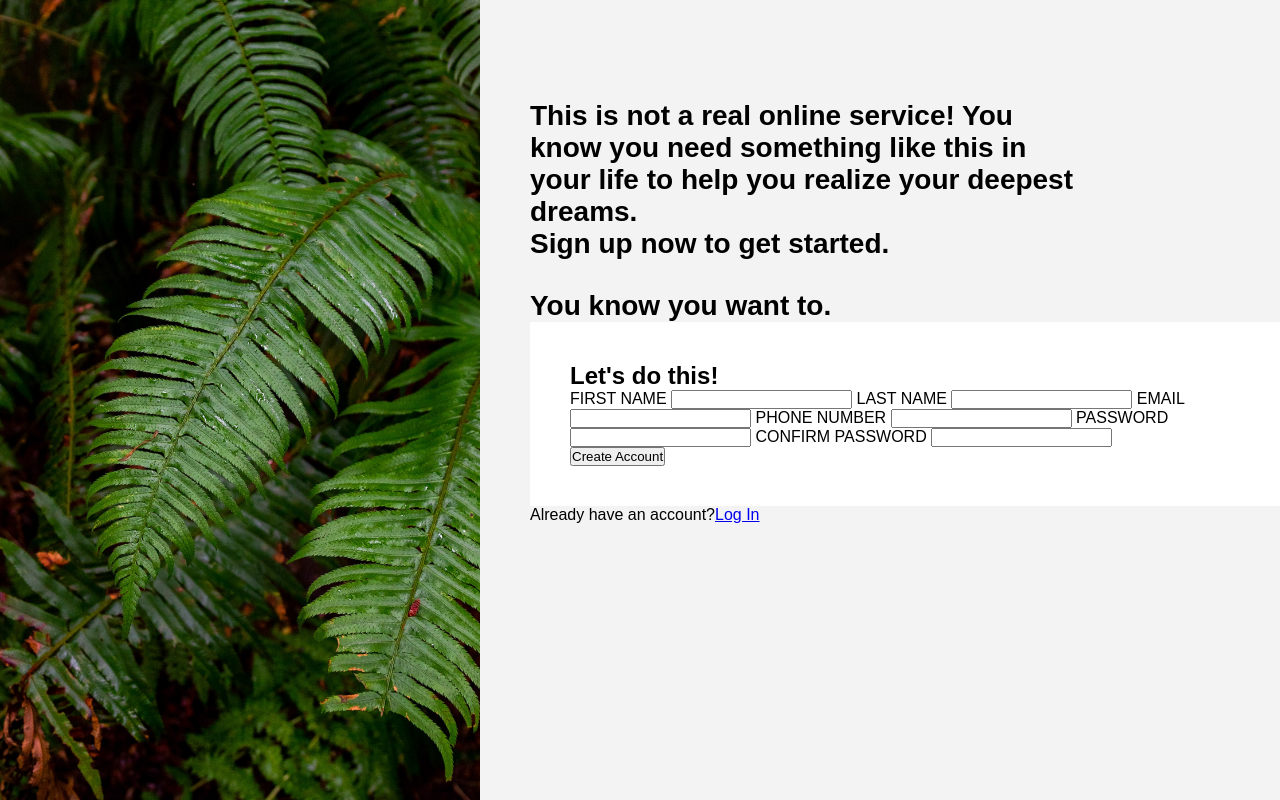
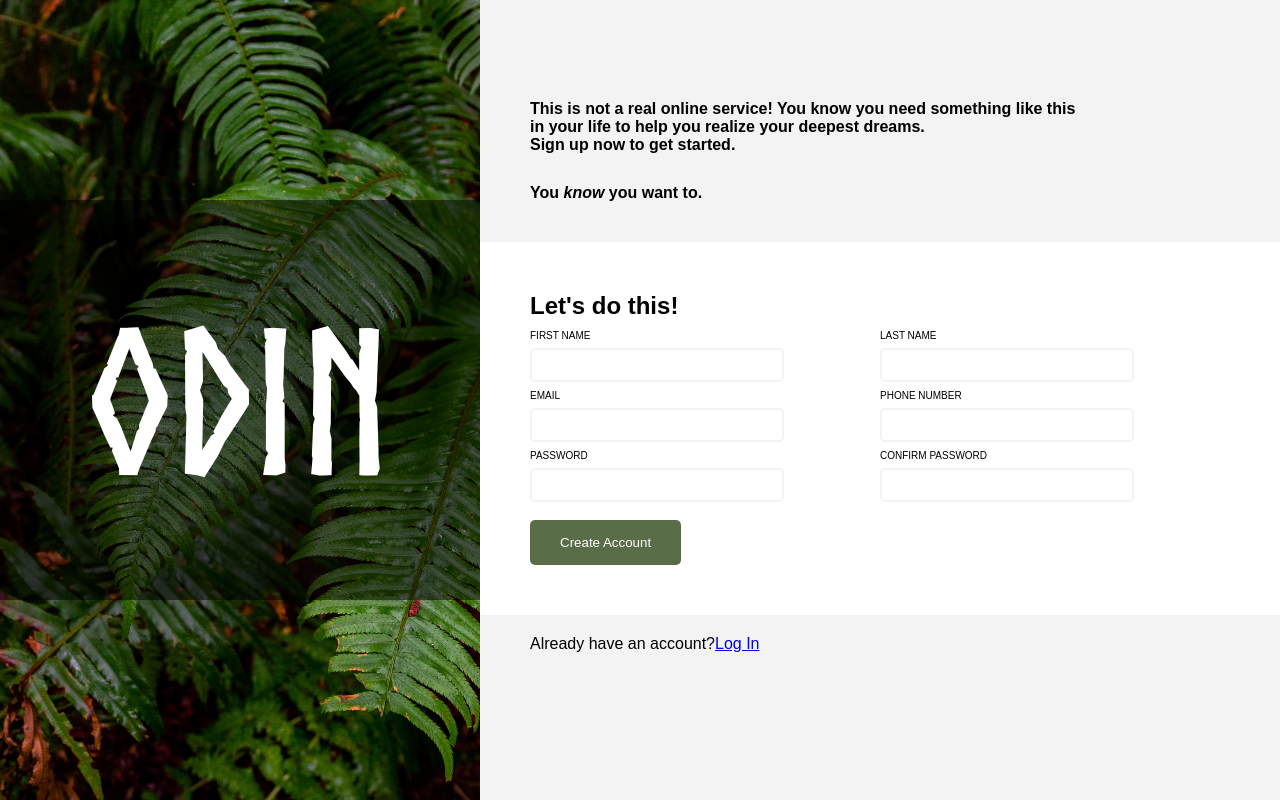
Before and after one commit to underlinear/basicSignUpForm, a plain HTML site: page index.html in a window 1280 px wide. Drawn offline with Linux system fonts and the light colour scheme.

Commit message:
Add input focus and structure form properly

```diff
--- a/index.html
+++ b/index.html
@@ -1,5 +1,6 @@
 <!DOCTYPE html>
 <html lang="en">
+
 <head>
     <meta charset="UTF-8">
     <meta http-equiv="X-UA-Compatible" content="IE=edge">
@@ -7,34 +8,41 @@
     <link href="style.css" rel="stylesheet">
     <title>Sign-Up Form</title>
 </head>
+
 <body>
-    <div id="bg-wallpaper"></div>
+    <div id="bg-wallpaper">
+        <div id="overlay-wrapper">
+            <div id="overlay-text">ODIN</div>
+        </div>
+    </div>
     <main>
         <p id="desc1">This is not a real online service! You know you need something
             like this in your life to help you realize your deepest dreams.
-        <br>Sign up now to get started.</p>
-        <p id="desc2">You know you want to.</p>
-        <div id="signupform">
+            <br>Sign up now to get started.
+        </p>
+        <p id="desc2">You <i>know</i> you want to.</p>
+        <div id="signup-form">
             <form action="signup.php">
                 <h2>Let's do this!</h2>
-            <div>
+                <div id="input-section">
                     <label for="fname">FIRST NAME</label>
                     <input type="text" id="fname" name="fname">
+                    <label for="email">EMAIL</label>
+                    <input type="email" id="email" name="email">
+                    <label for="password">PASSWORD</label>
+                    <input type="password" id="password" name="password">
                     <label for="lname">LAST NAME</label>
                     <input type="text" id="lname" name="lname">
-                <label for="email">EMAIL</label>
-                <input type="email" id="email" name="email">
                     <label for="phnum">PHONE NUMBER</label>
                     <input type="number" id="phnum" name="phnum">
-                <label for="password">PASSWORD</label>
-                <input type="password" id="password" name="password">
                     <label for="confpassword">CONFIRM PASSWORD</label>
                     <input type="password" id="confpassword" name="confpassword">
                 </div>
                 <button type="submit" id="submit">Create Account</button>
             </form>
         </div>
-        <p>Already have an account?<a href="login.html">Log In</a></p>
+        <p id="login-link">Already have an account?<a href="login.html">Log In</a></p>
     </main>
 </body>
+
 </html>
--- a/style.css
+++ b/style.css
@@ -1,3 +1,8 @@
+@font-face {
+    font-family: Norse-Bold;
+    src: url(fonts/Norse-Bold.otf);
+}
+
 * {
     margin: 0;
     padding: 0;
@@ -16,25 +21,93 @@ body {
     background-repeat: no-repeat;
 }
 
+#overlay-wrapper {
+    display: flex;
+    align-items: center;
+    height: 100%;
+}
+
+#overlay-text {
+    background: rgba(0,0,0,0.5);
+    width: 100%;
+    height: 400px;
+    font-family: "Norse-Bold";
+    color: white;
+    font-size: 200px;
+    display: flex;
+    justify-content: center;
+    align-items: center;
+}
+
 main {
-    padding-left: 50px;
     background: #f3f3f3;
 }
 
 #desc1 {
     padding-top: 100px;
-    font-size: 28px;
+    /*font-size: 28px;*/
     margin-right: 200px;
     font-weight: 600;
+    margin-left: 50px;
 }
 
 #desc2 {
     margin-top: 30px;
     font-weight:600;
-    font-size: 28px;
+    /*font-size: 28px;*/
+    margin-left: 50px;
+    margin-bottom: 40px;
 }
 
-#signupform {
+#signup-form {
     background: white;
-    padding: 40px;
+    padding: 50px;
 }
+
+#input-section {
+    display: grid;
+    grid-template-rows: repeat(6, 30px);
+    grid-template-columns: repeat(2, 1fr);
+    grid-auto-flow: column;
+    align-items: center;
+}
+
+#input-section label {
+    font-size: 10px;
+}
+
+#input-section input {
+    outline: none;
+    width: min(250px,30vw);
+    appearance: none;
+    border: 2px solid #f3f3f3;
+    border-radius: 5px;
+    height: 30px;
+}
+
+#input-section input:focus {
+    border: #AACCFF solid 4px;
+    box-shadow: 0px 0px 20px 5px rgba(0,0,0,0.1);
+}
+
+#submit {
+    background: #596d48;
+    border-radius: 5px;
+    border: none;
+    padding-inline: 30px;
+    padding-block: 15px;
+    color: white;
+    margin-top: 20px;
+    cursor: pointer;
+}
+
+#login-link {
+    margin-left: 50px;
+    margin-top: 20px;
+}
+
+@media only screen and (max-width: 600px){
+    #input-section {
+        grid-template-rows: repeat(12, 30px);
+    }
+}
```
Also changed, not shown: fonts/Norse-Bold.otf (added). Lines whose indentation alone changed are shown as unchanged.
